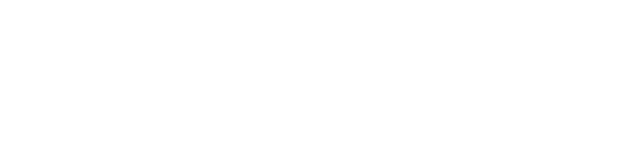
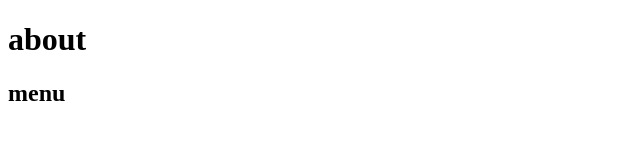
Before and after one commit to Leena200/foodie-woodie, a plain HTML site: page about.html in a window 1280 px wide. Shown: the whole page, without its empty margins (0-640 px from the left). Drawn offline with Linux system fonts and the light colour scheme.

```diff
--- a/about.html
+++ b/about.html
@@ -7,6 +7,7 @@
     <title>Document</title>
 </head>
 <body>
-
+    <h1>about</h1>
+    <h2> menu</h2>
 </body>
 </html>
```
